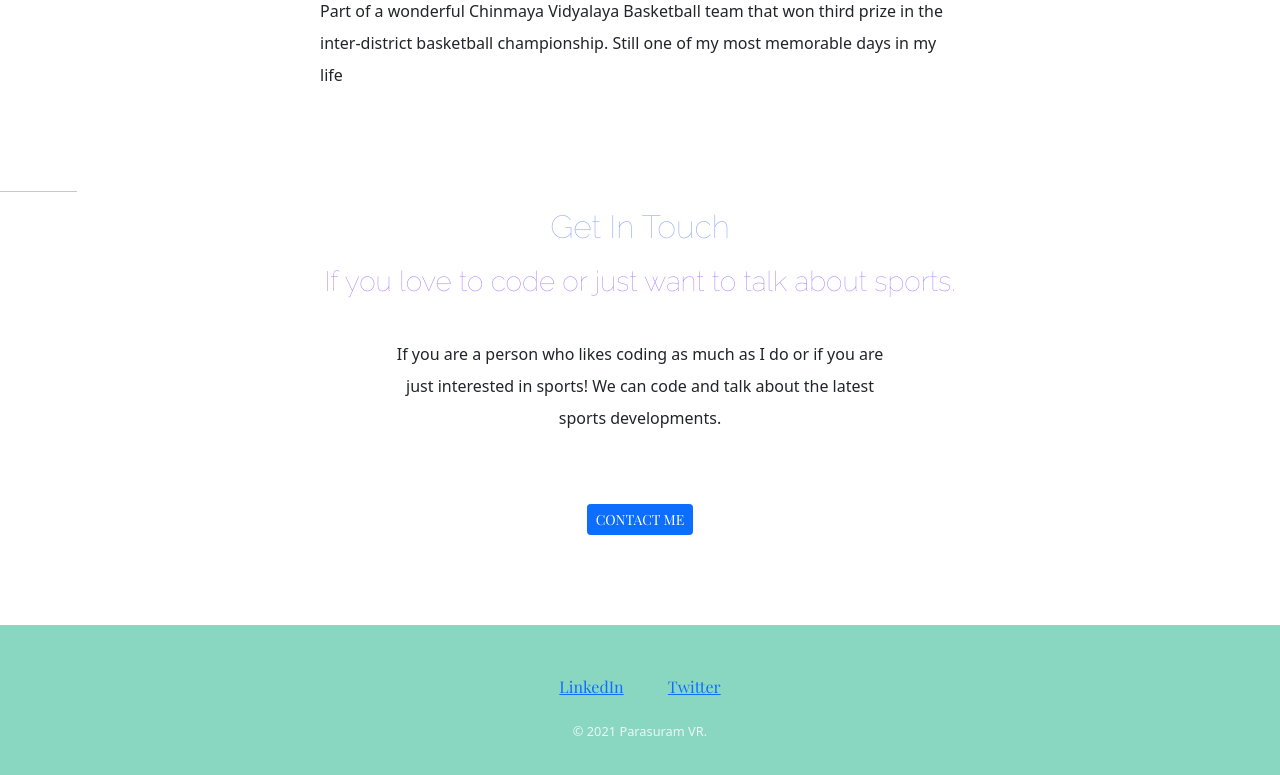
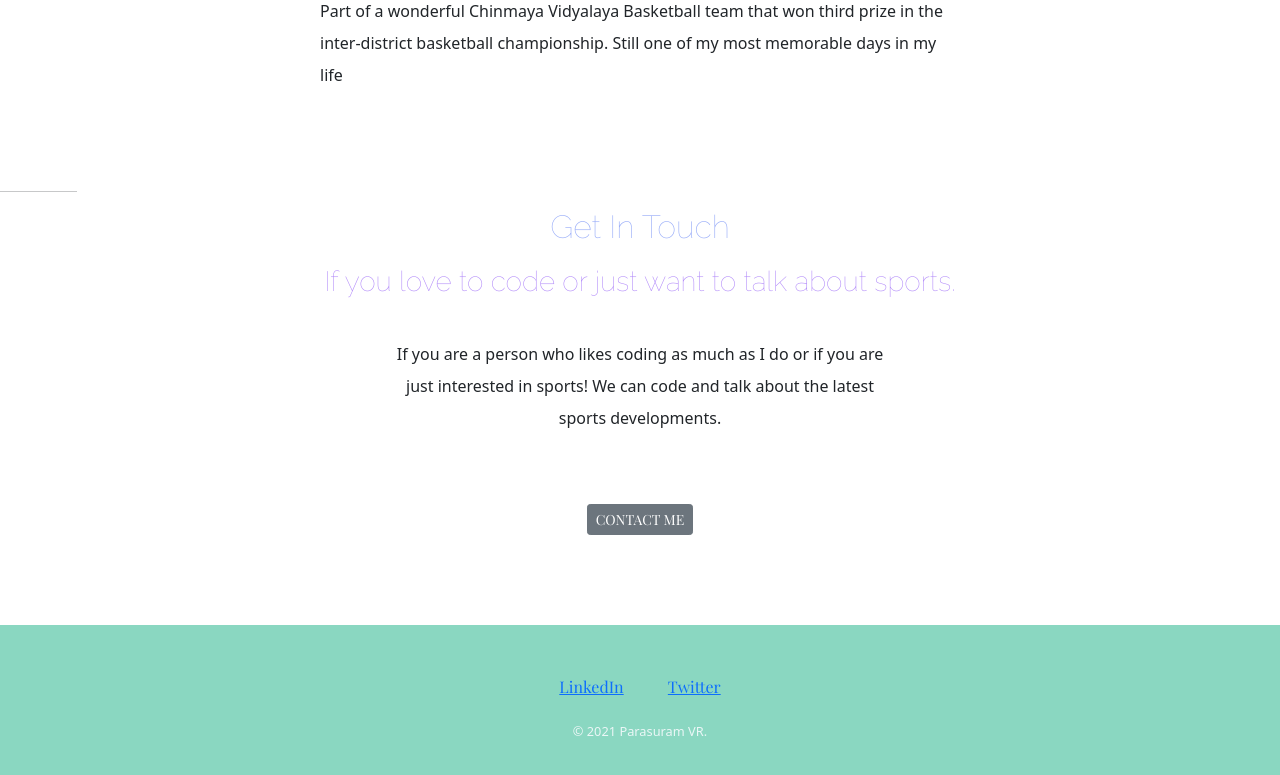
Before and after one commit to parasu-coder/cv, a plain HTML site: page index.html in a window 1280 px wide. Shown: the part 1427-2202 px from the top of the page. Drawn offline with nearby package versions, Linux system fonts and the light colour scheme.

Commit message:
Update index.html

```diff
--- a/index.html
+++ b/index.html
@@ -51,7 +51,7 @@
       <h2>Get In Touch</h2>
       <h3>If you love to code or just want to talk about sports.</h3>
       <p class="contact-message">If you are a person who likes coding as much as I do or if you are just interested in sports! We can code and talk about the latest sports developments.</p>
-      <a class="btn btn-primary btn-sm" href="mailto:parasu.vr@gmail.com">CONTACT ME</a>
+      <a class="btn btn-secondary btn-sm" href="mailto:parasu.vr@gmail.com">CONTACT ME</a>
     </div>
   </div>
 
```
